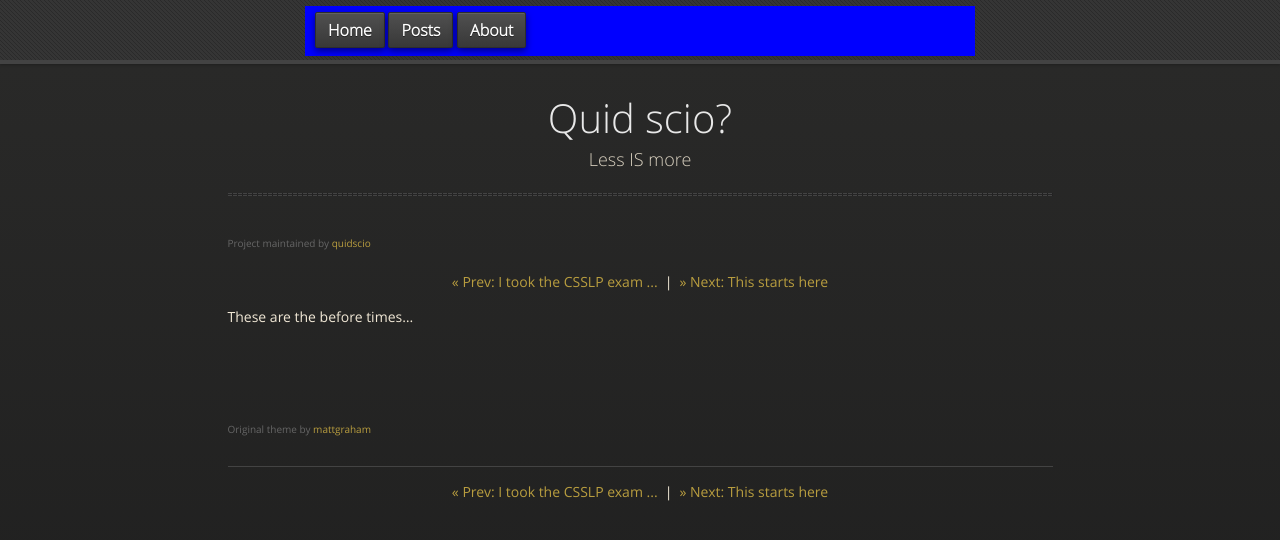
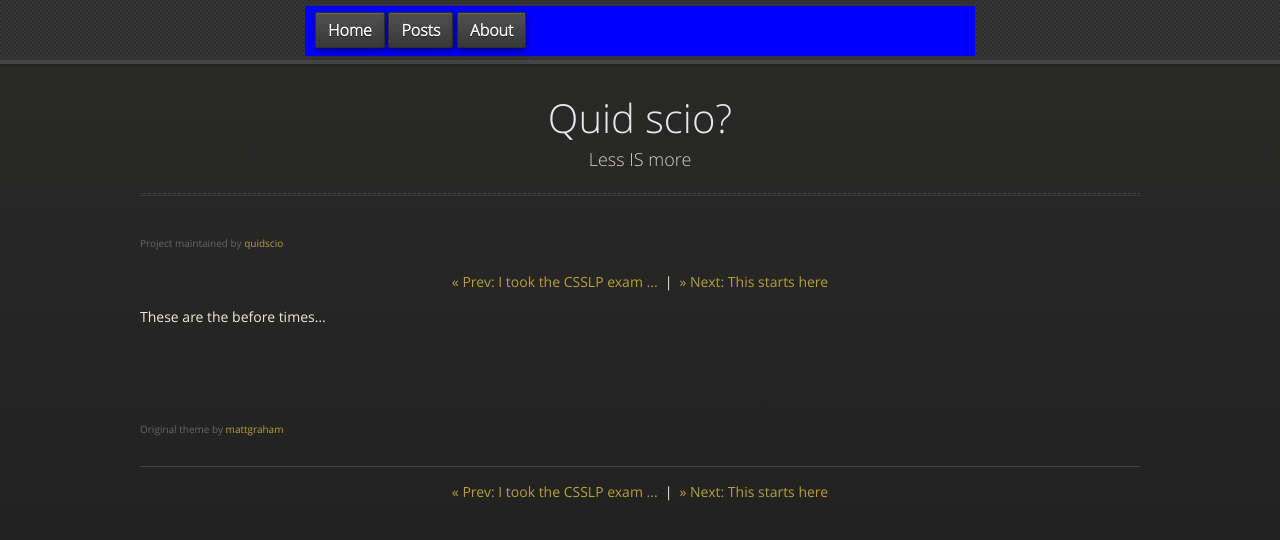
Before and after one commit to quidscio/quidscio.github.io, a Jekyll site: the page built from _posts/2018-12-20-Before-time.md, in a window 1280 px wide. Shown: the top 540 px of the page. Built offline with Jekyll 4.4.1, drawn with Linux system fonts in a browser that asks for light colours.

Commit message:
Widen desktop articles to 1000px

```diff
--- a/assets/css/style.scss
+++ b/assets/css/style.scss
@@ -43,7 +43,7 @@ a {
 @media screen and (min-width: 721px) {
     .wrapper.wrapper--post,
     .wrapper.wrapper--post > section {
-        max-width: 825px;
+        max-width: 1000px;
     }
 }
 
```
